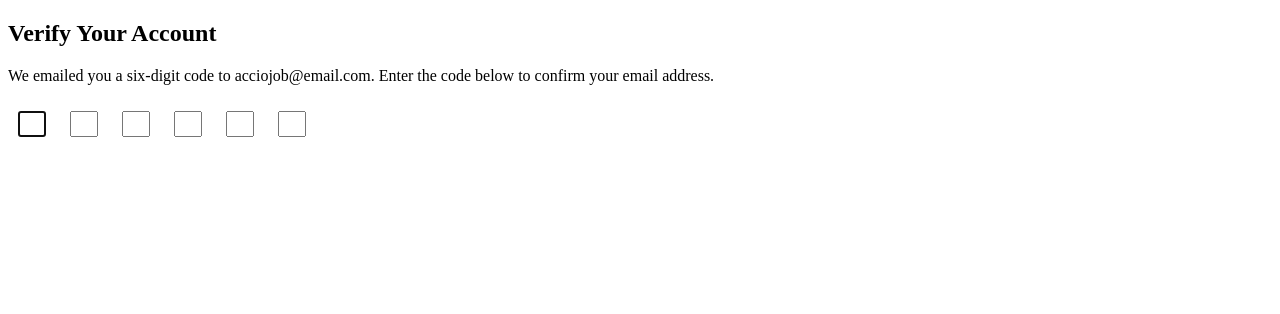
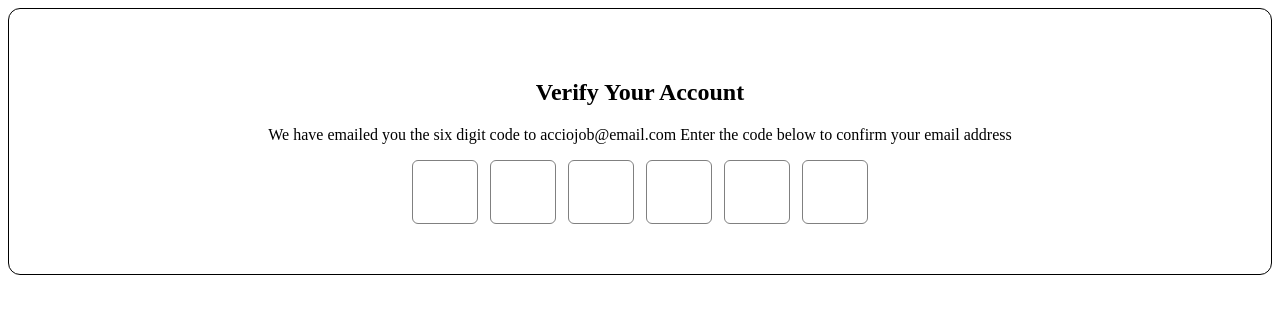
Before and after one commit to acciojob/OTP-UdayBari3421, a website: page main.html in a window 1280 px wide. Drawn offline with Linux system fonts and the light colour scheme.

Commit message:
created a submission

```diff
--- a/main.html
+++ b/main.html
@@ -1,28 +1,29 @@
 <!DOCTYPE html>
 
-<html lang="en">
+<html>
 
 <head>
-  <meta charset="UTF-8">
-  <meta name="viewport" content="width=device-width, initial-scale=1.0">
-  <link rel="stylesheet" href="styles.css">
-  <title>Your Application Title</title>
+	<link rel="stylesheet" href="styles.css">
 </head>
 
 <body>
-  <h2 id="verification_heading">Verify Your Account</h2>
-  <p id="verification_subtext">We emailed you a six-digit code to acciojob@email.com. Enter the code below to confirm your email address.</p>
+	<h2 id="verification_heading">Verify Your Account</h2>
+    <p id="verification_subtext">
+		We have emailed you the six digit code to
+		acciojob@email.com Enter the code below to
+		confirm your email address
+	</p>
+	<div class="code-container">
+		<input type="text" class="code" maxlength="1" id="code-1" oninput="focusNext(this)" onkeydown="focusPrev(this)"></input>
+		<input type="text" class="code" maxlength="1" id="code-2" oninput="focusNext(this)" onkeydown="focusPrev(this)"></input>
+		<input type="text" class="code" maxlength="1" id="code-3" oninput="focusNext(this)" onkeydown="focusPrev(this)"></input>
+		<input type="text" class="code" maxlength="1" id="code-4" oninput="focusNext(this)" onkeydown="focusPrev(this)"></input>
+		<input type="text" class="code" maxlength="1" id="code-5" oninput="focusNext(this)" onkeydown="focusPrev(this)"></input>
+		<input type="text" class="code" maxlength="1" id="code-6" oninput="focusNext(this)" onkeydown="focusPrev(this)"></input>
+	</div>
 
-  <div id="code" class="code-container">
-    <input type="text" name="code-1" id="code-1" class="code" maxlength="1" autofocus>
-    <input type="text" name="code-2" id="code-2" class="code" maxlength="1">
-    <input type="text" name="code-3" id="code-3" class="code" maxlength="1">
-    <input type="text" name="code-4" id="code-4" class="code" maxlength="1">
-    <input type="text" name="code-5" id="code-5" class="code" maxlength="1">
-    <input type="text" name="code-6" id="code-6" class="code" maxlength="1">
-  </div>
+	<script type="text/javascript" src="./script.js"></script>
 
-  <script src="script.js"></script>
 </body>
 
 </html>
--- a/script.js
+++ b/script.js
@@ -1,43 +1,20 @@
-document.addEventListener("DOMContentLoaded", function () {
-  const inputElements = document.querySelectorAll(".code");
+let inp = document.querySelector("#code-1");
+window.onload(inp.focus());
 
-  inputElements.forEach((inputElement, index) => {
-    inputElement.addEventListener("input", function (event) {
-      const code = event.data;
+function focusNext(currentInput) {
+    const maxLength = parseInt(currentInput.getAttribute('maxlength'));
+    const nextInputId = parseInt(currentInput.id.split('-')[1]) + 1;
 
-      if (!code) {
-        handleBackspace(inputElement);
-        return;
-      }
-
-      if (/^[0-9]$/.test(code)) {
-        focusNextInput(index);
-      } else {
-        inputElement.value = "";
-      }
-    });
-
-    inputElement.addEventListener("keydown", function (event) {
-      if (event.key === "Backspace") {
-        event.preventDefault();
-        handleBackspace(inputElement);
-      }
-    });
-  });
-});
-
-function focusNextInput(index) {
-  const inputElements = document.querySelectorAll(".code");
-  const nextIndex = index + 1;
-  if (nextIndex < inputElements.length) {
-    inputElements[nextIndex].focus();
-  }
+    if (currentInput.value.length === maxLength && nextInputId <= 6) {
+        document.getElementById('code-' + nextInputId).focus();
+    }
 }
 
-function handleBackspace(currentElement) {
-  const prevElement = currentElement.previousElementSibling;
-  if (prevElement) {
-    prevElement.focus();
-    prevElement.value = "";
-  }
+function focusPrev(currentInput) {
+    const prevInputId = parseInt(currentInput.id.split('-')[1]) - 1;
+
+    if (event.key === 'Backspace' && prevInputId >= 1) {
+        currentInput.value = '';
+        document.getElementById('code-' + prevInputId).focus();
+    }
 }
--- a/styles.css
+++ b/styles.css
@@ -1,7 +1,27 @@
-/*  your css code here. If applicable */
+body{
+	border: 1px solid black;
+	padding: 50px;
+	border-radius: 12px;
+}
+h2,p{
+	text-align:center;
+}
+.code-container{
+	align-items: center;
+	justify-content: center;
+	display: flex;
+	gap: 12px;
+}
 .code{
-	width:20px;
-	height:20px;
-	margin: 10px ;
-
+	outline: none;
+	color: gray;
+	text-align: center;
+	font-size: 45px;
+	width: 60px;
+	height: 60px;
+	border: 1px solid gray;
+	border-radius: 6px;
 }
+input[type="number"]::-webkit-inner-spin-button {
+	 display: none;
+}
```
